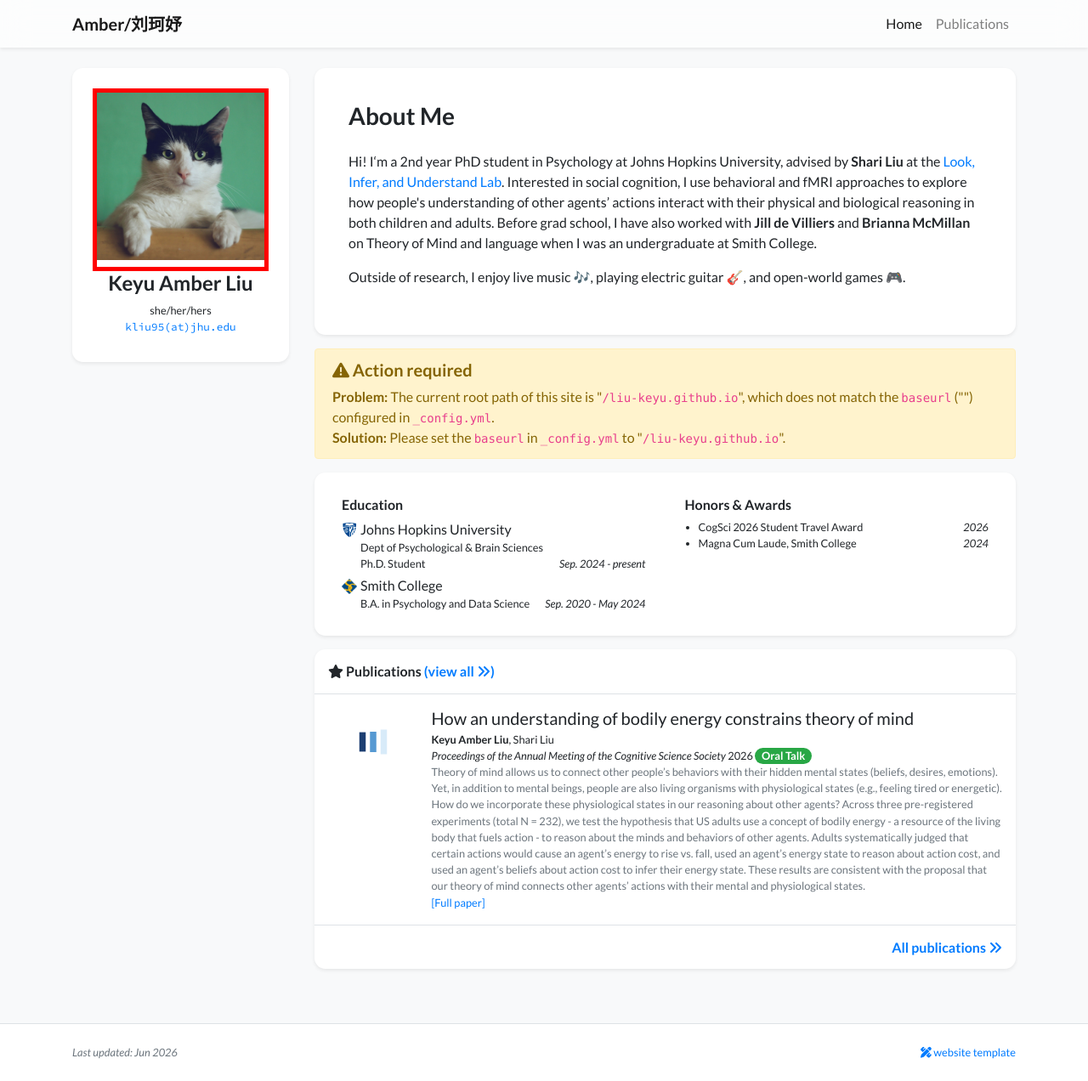
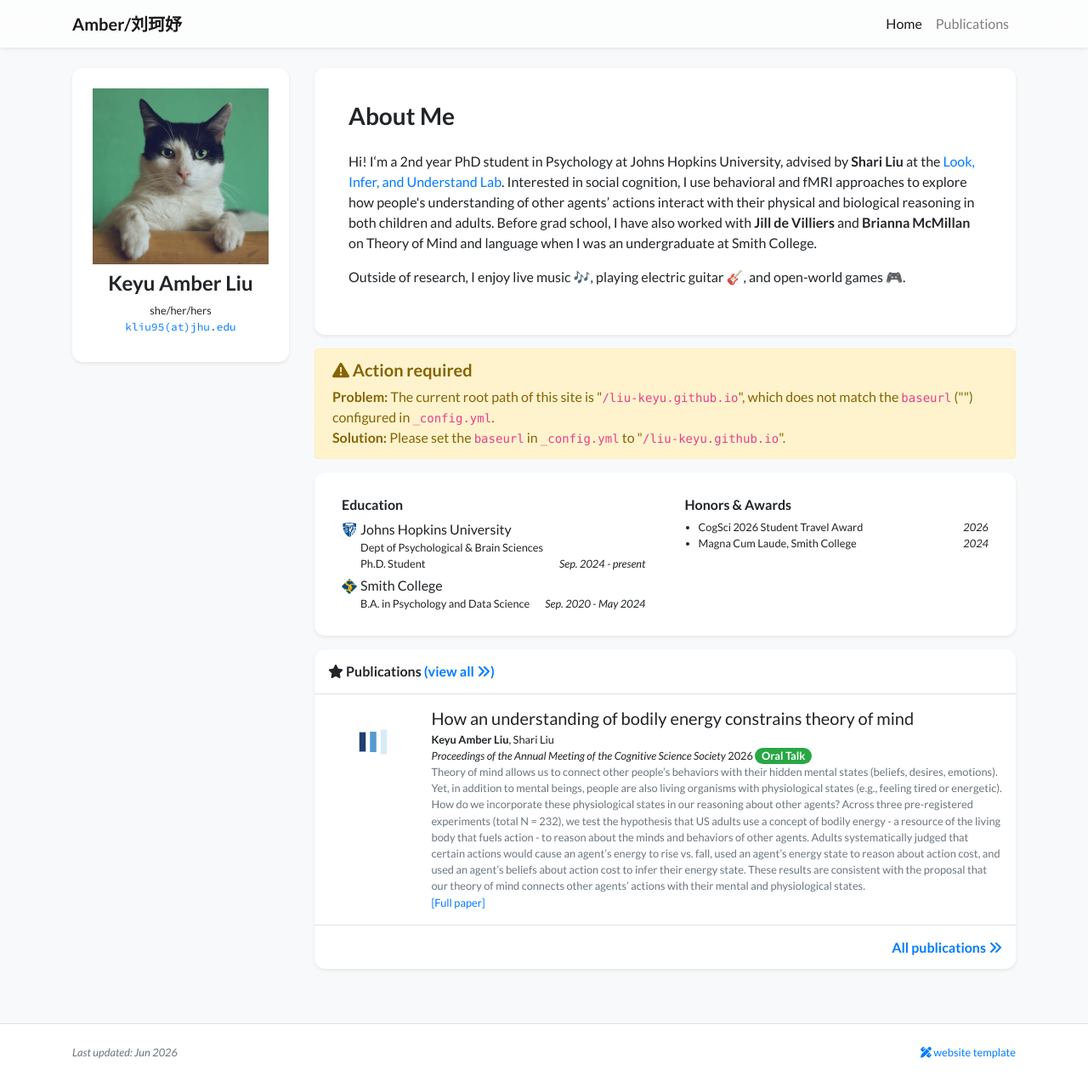
Before and after one commit to liu-keyu/liu-keyu.github.io, a Jekyll site: the page built from index.html, in a window 1280 px wide and 1272 px high. Shown: the whole window at 85% size. Built offline with Jekyll 4.4.1, drawn with Linux system fonts in a browser that asks for light colours; nearby versions of some CDN libraries; a style sheet for code colours, icons or effects is not loaded.

Commit message:
Update global.css

```diff
--- a/assets/css/global.css
+++ b/assets/css/global.css
@@ -151,7 +151,3 @@ div.lazy {
 .profile-image-container-mobile:hover .profile-image-hover {
     opacity: 1;
 }
-
-.profile-image-container {
-    border: 5px solid red !important;
-}
```
